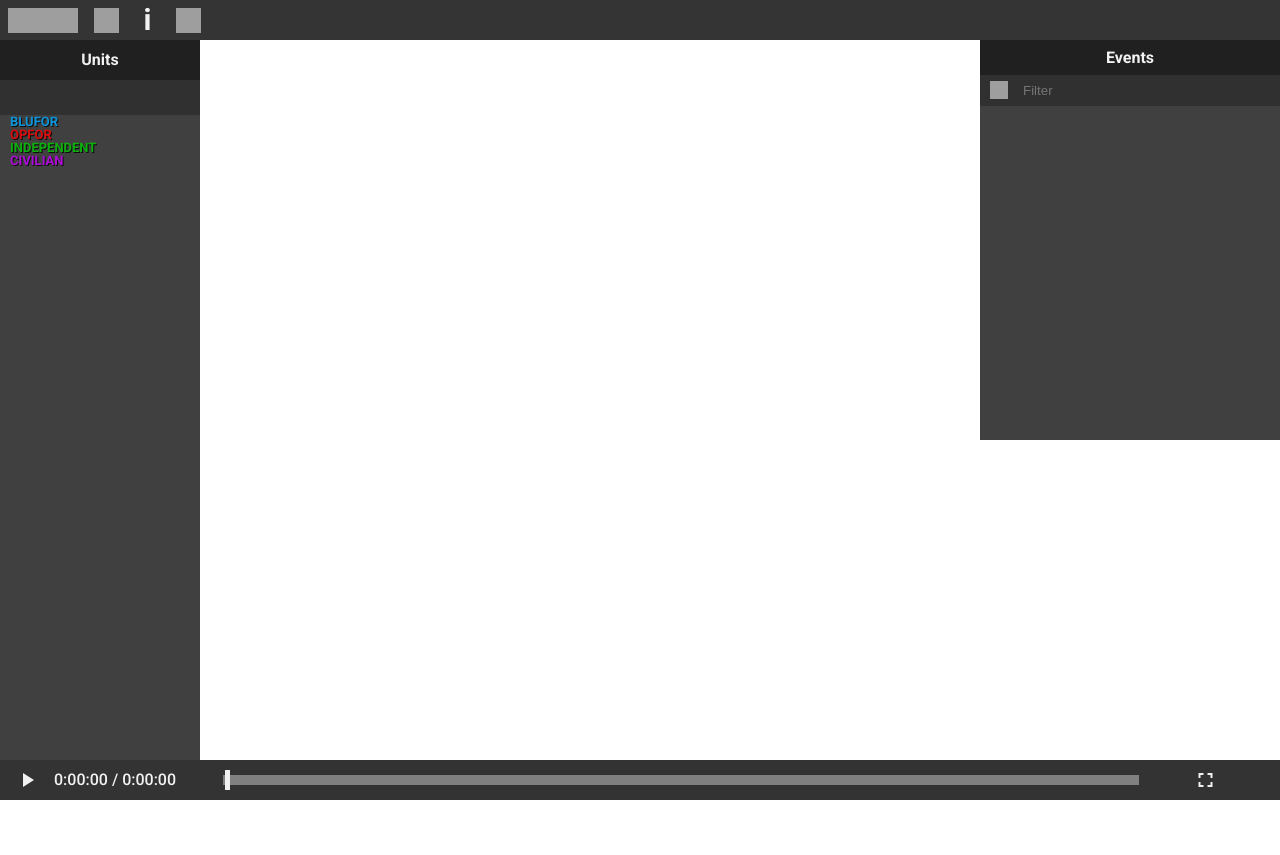
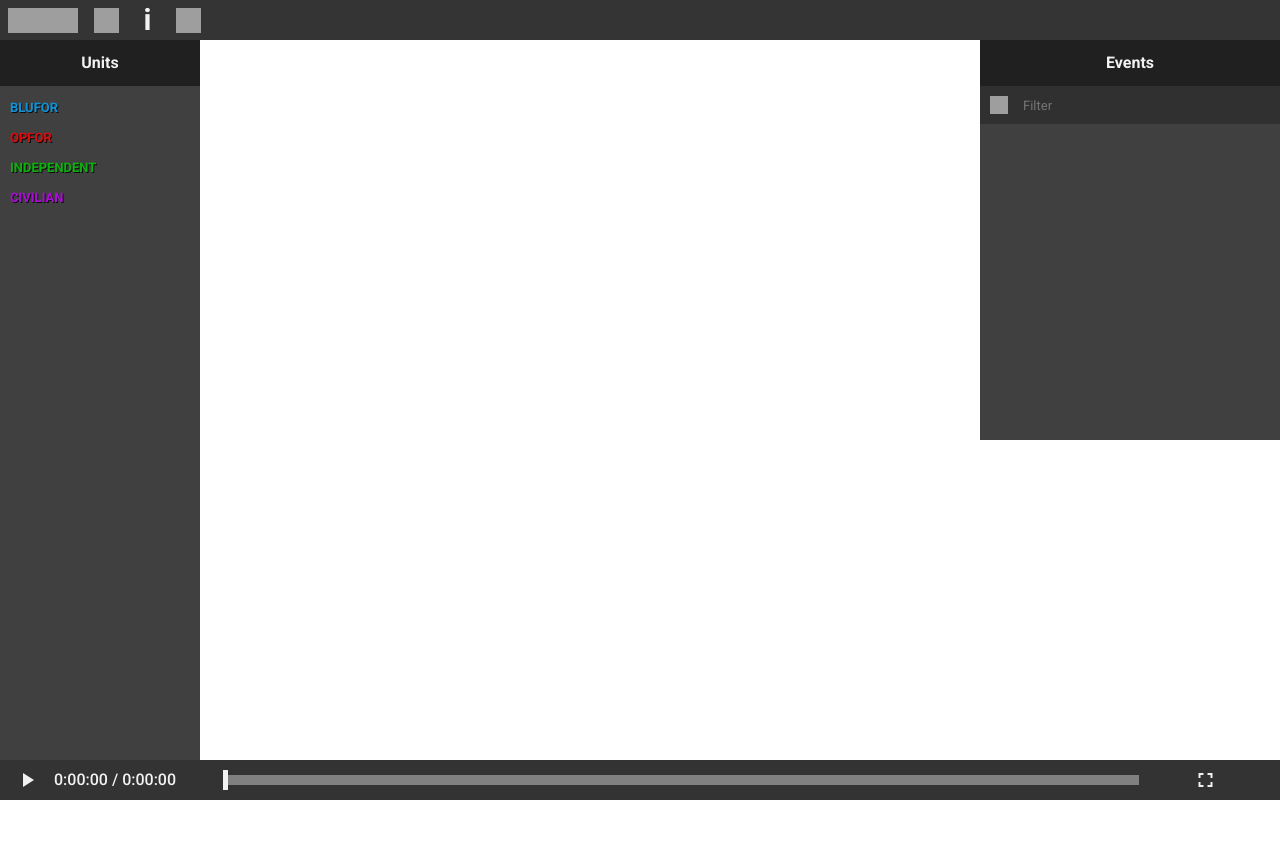
Before and after one commit to ocapmod/ocap-legacy, a Flask app: page / in a window 1280 px wide. Run offline with Flask 2, Linux system fonts and the light colour scheme; style sheets or scripts are compiled from the project's sources; grey boxes are pictures that could not be loaded.

Commit message:
Minor code tidy up

```diff
--- a/webserver/less/base.less
+++ b/webserver/less/base.less
@@ -1,4 +1,3 @@
-@import "reset.less";
 @import "vars.less";
 @import "mixins.less";
 @import "main.less";
--- a/webserver/less/components/bottom-panel.less
+++ b/webserver/less/components/bottom-panel.less
@@ -129,7 +129,7 @@
 		#playback-speed-slider {
 			appearance: none;
 			background: transparent;
-			bottom: 50px;
+			bottom: 54px;
 			left: 5px;
 			opacity: 0;
 			pointer-events: none;
--- a/webserver/less/components/modal.less
+++ b/webserver/less/components/modal.less
@@ -38,7 +38,7 @@
   #modal-header {
     box-sizing: border-box;
     font-size: 16px;
-    background-color: @highlight-color;
+    background-color: @orange;
     width: 100%;
     margin-bottom: 3px;
     padding: 5px;
@@ -59,7 +59,7 @@
     overflow-x: auto;
 
     a {
-      color: #fff;
+      color: @primary-text-color;
       text-decoration: underline;
 
       &:hover {
@@ -87,8 +87,8 @@
         text-align: left;
 
         &:not(:first-child):hover {
-          background-color: @highlight-color;
-        }
+          background-color: @orange;
+				}
       }
 
       .in-progress {
--- a/webserver/less/components/side-panel.less
+++ b/webserver/less/components/side-panel.less
@@ -6,27 +6,44 @@
 	.title {
 		align-items: center;
 		background-color: rgba(0,0,0,0.5);
+		box-sizing: border-box;
 		display: flex;
 		font-size: 16px;
-		height: 30px;
+		font-weight: 700;
 		justify-content: center;
-		padding: 5px 0;
+		padding: 14px 0;
 		width: 100%;
 	}
 
 	.filter-box {
 		background-color: rgba(0,0,0,0.25);
 		box-sizing: border-box;
-		height: 35px;
-		padding: 4px 5px;
+		padding: 10px 5px;
 		width: 100%;
 		display: flex;
 		align-items: center;
 
+		button {
+			border: none;
+			background: none;
+			color: @primary-text-color;
+			cursor: pointer;
+			font-weight: 500;
+			padding: 5px;
+
+			&:hover {
+				background-color: @orange;
+			}
+
+			&:focus {
+				outline: none;
+			}
+		}
+
 		input[type="text"] {
 			background: none;
 			border: 0;
-			color: #F2F2F2;
+			color: @primary-text-color;
 			display: inline-block;
 			height: 18px;
 			padding: 0 10px;
@@ -54,7 +71,13 @@
   flex-direction: column;
 	height: calc(100% - (@panel-height * 2));
 	left: 0;
-  width: 200px;
+	width: 200px;
+
+	// TODO: Implement toggle AI button
+	.filter-box {
+		justify-content: center;
+		display: none;
+	}
 
 	.entity-list {
     flex: 1;
@@ -69,13 +92,15 @@
 
 		ul {
 			list-style-type: none;
+			margin-top: 15px;
 			padding: 0;
 
 			.group {
-        padding-top: 10px;
+        margin-top: 10px;
 
         .group-title {
-          color: rgba(255, 255, 255, 0.6);
+					color: rgba(255, 255, 255, 0.6);
+					margin-bottom: 5px;
         }
 			}
 
@@ -83,7 +108,7 @@
         padding: 5px 16px;
 
 				&:hover {
-					background-color: @highlight-color;
+					background-color: @orange;
 				}
 			}
 		}
--- a/webserver/less/main.less
+++ b/webserver/less/main.less
@@ -14,7 +14,7 @@
 }
 
 html, body, #map {
-	color: #F2F2F2;
+	color: @primary-text-color;
 	cursor: default;
 	font-family: "Roboto", Arial, sans-serif;
 	font-size: 13px;
--- a/webserver/less/mixins.less
+++ b/webserver/less/mixins.less
@@ -6,7 +6,7 @@
 
 .slider-thumb() {
 	appearance: none;
-	background: #F2F2F2;
+	background: #f2f2f2;
 	height: 20px;
 	margin-top: -5px;
 	width: 5px;
--- a/webserver/less/reset.less
+++ /dev/null
@@ -1,48 +0,0 @@
-/* http://meyerweb.com/eric/tools/css/reset/
-   v2.0 | 20110126
-   License: none (public domain)
-*/
-
-html, body, div, span, applet, object, iframe,
-h1, h2, h3, h4, h5, h6, p, blockquote, pre,
-a, abbr, acronym, address, big, cite, code,
-del, dfn, em, img, ins, kbd, q, s, samp,
-small, strike, strong, sub, sup, tt, var,
-b, u, i, center,
-dl, dt, dd, ol, ul, li,
-fieldset, form, label, legend,
-table, caption, tbody, tfoot, thead, tr, th, td,
-article, aside, canvas, details, embed,
-figure, figcaption, footer, header, hgroup,
-menu, nav, output, ruby, section, summary,
-time, mark, audio, video {
-	margin: 0;
-	padding: 0;
-	border: 0;
-	font-size: 100%;
-	font: inherit;
-	vertical-align: baseline;
-}
-/* HTML5 display-role reset for older browsers */
-article, aside, details, figcaption, figure,
-footer, header, hgroup, menu, nav, section {
-	display: block;
-}
-body {
-	line-height: 1;
-}
-ol, ul {
-	list-style: none;
-}
-blockquote, q {
-	quotes: none;
-}
-blockquote:before, blockquote:after,
-q:before, q:after {
-	content: '';
-	content: none;
-}
-table {
-	border-collapse: collapse;
-	border-spacing: 0;
-}
--- a/webserver/less/vars.less
+++ b/webserver/less/vars.less
@@ -1,7 +1,7 @@
 @panel-bg-color: #343434;
 @panel-height: 40px;
 
-@side-panel-bg-color: rgba(0,0,0,0.75);
+@side-panel-bg-color: rgba(0, 0, 0, 0.75);
 @slider-bg-color: #808080;
 @scrollbar-thumb-color: #6e6e6e;
 
@@ -13,5 +13,8 @@
 @ind-color: #00cc00;
 @civ-color: #c900ff;
 
-@highlight-color: rgba(205,134,20,0.9);
+@orange: rgba(205, 134, 20, 0.9);
+@orange-dark: rgba(182, 118, 17, 0.9);
 @transition-duration: .3s;
+
+@primary-text-color: #f2f2f2;
--- a/webserver/templates/index.html
+++ b/webserver/templates/index.html
@@ -6,6 +6,7 @@
 	<meta name="viewport" content="initial-scale=1.0, user-scalable=no"/>
 	<link href="https://fonts.googleapis.com/css?family=Roboto:400,500,700" rel="stylesheet">
 	<link href="https://fonts.googleapis.com/icon?family=Material+Icons" rel="stylesheet">
+	<link href="{{ url_for('static', filename='style/normalize.min.css') }}" rel="stylesheet">
 	<link href="{{ url_for('static', filename='style/leaflet-1.0.0-rc1.css') }}" rel="stylesheet">
 	<link href="{{ url_for('static', filename='style/main.css') }}" rel="stylesheet">
 	<link href="{{ url_for('static', filename='images/favicon.png') }}" rel="icon" type="img/png">
@@ -22,8 +23,12 @@
 		<span id="mission-name" class="medium"></span>
 	</div>
 	<div id="left-panel">
-		<div class="title bold"><span>Units</span></div>
-		<div class="filter-box"></div>
+		<div class="title">Units</div>
+		<div class="filter-box">
+			<button id="entity-list-toggle-ai-button">
+				Toggle AI
+			</button>
+		</div>
 		<div class="entity-list">
 			<ul id="list-west"><span class="blufor side-title">BLUFOR</span></ul>
 			<ul id="list-east"><span class="opfor side-title">OPFOR</span></ul>
@@ -32,7 +37,7 @@
 		</div>
 	</div>
 	<div id="right-panel">
-		<div class="title bold">Events</div>
+		<div class="title">Events</div>
 		<div class="filter-box">
 			<div id="filter-hit-events-button"></div>
 			<input type="text" id="filter-events-input" placeholder="Filter" />
```
Also changed, not shown: webserver/js/app.js (+6 -26 lines), webserver/js/events.js (+6 -3 lines), webserver/js/ui.js (+24 -1 lines), webserver/static/style/normalize.min.css (added, +2 -0 lines), webserver/js/groups.js (line endings or trailing spaces), 2 other files.
